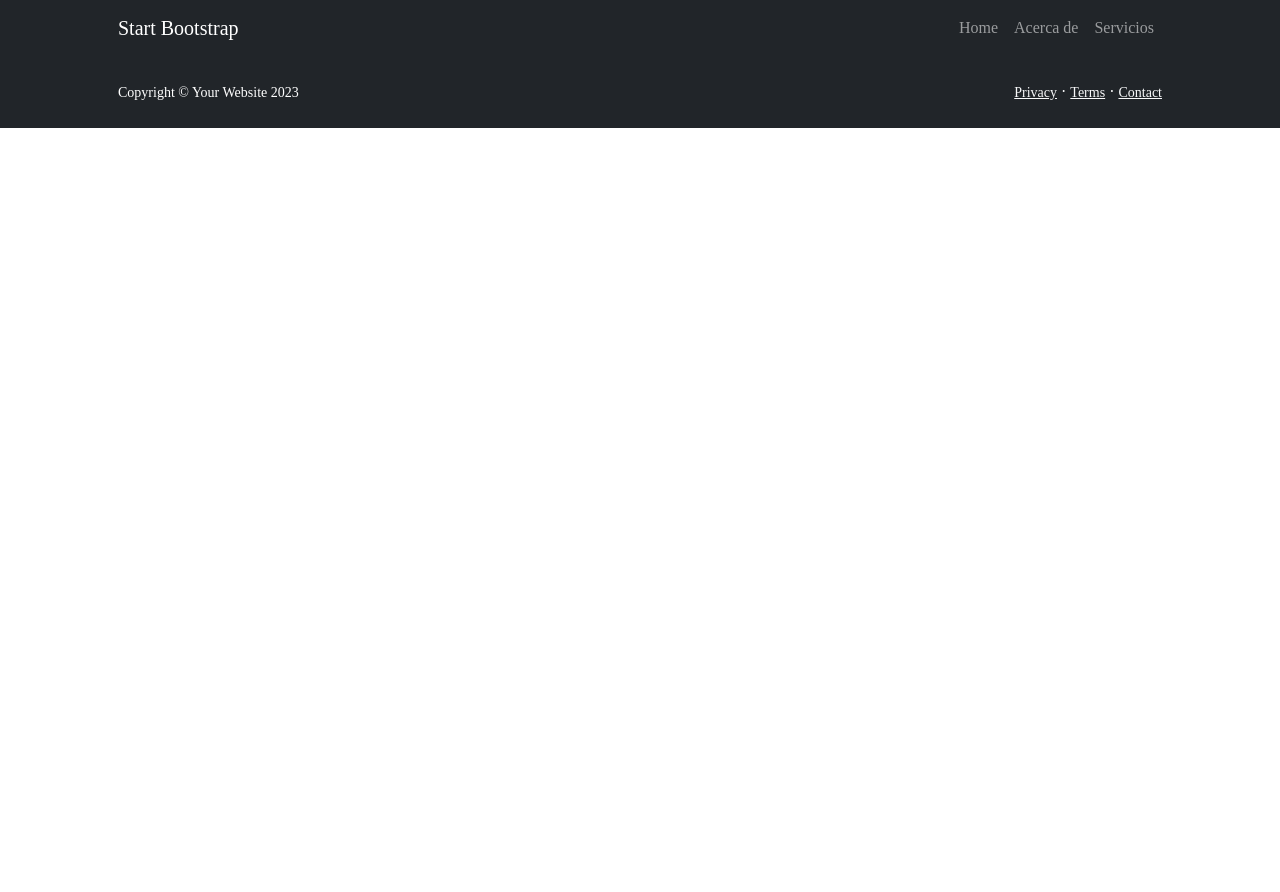
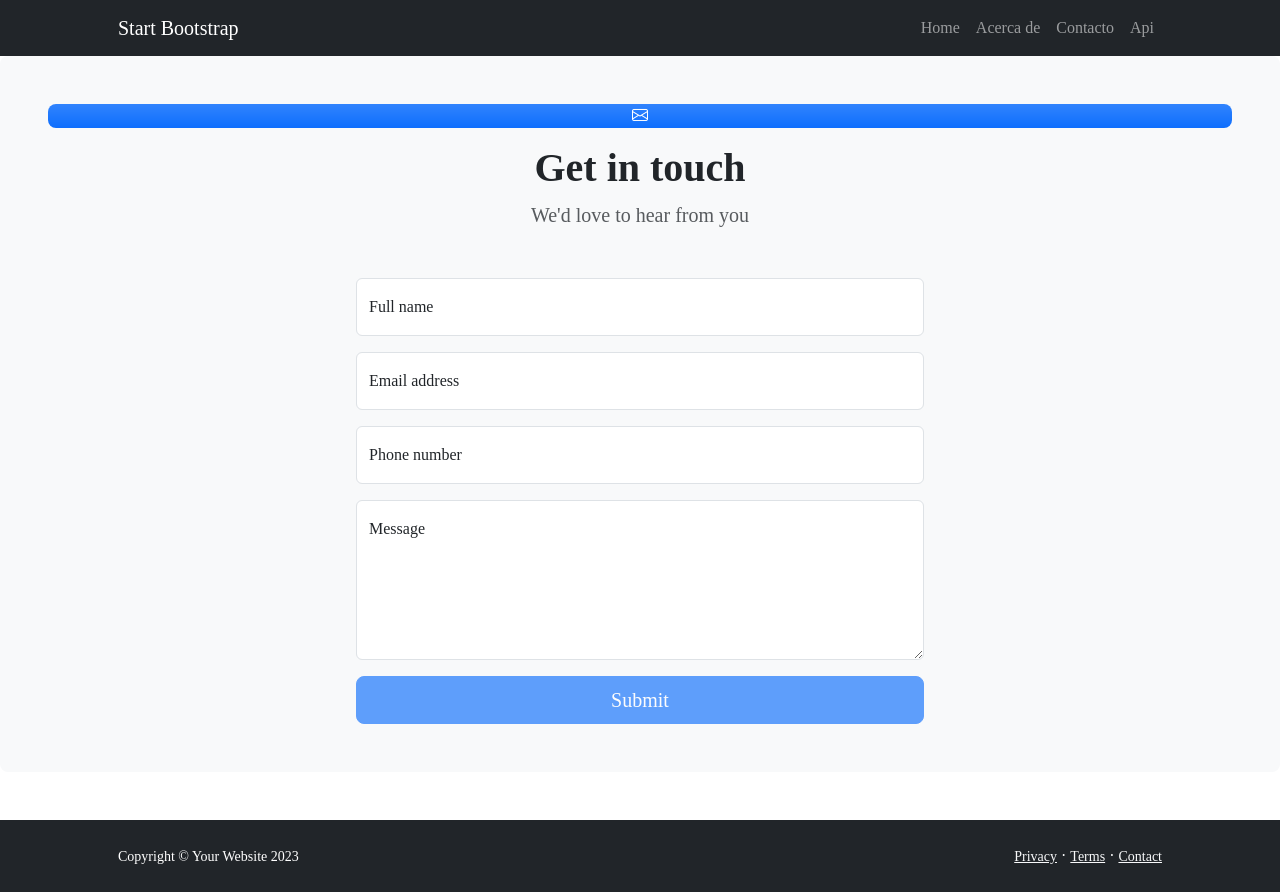
Before and after one commit to Juankyyy/vue-app, a Vue app: page /contact in a window 1280 px wide. Before the commit the page ends 800 px from the top, so only its background shows below. Built offline with nearby package versions, Linux system fonts and the light colour scheme; a web font is replaced by a local one.

Commit message:
feat: Contact Page

```diff
--- a/src/components/BusinessNavbar.vue
+++ b/src/components/BusinessNavbar.vue
@@ -7,7 +7,8 @@
                 <ul class="navbar-nav ms-auto mb-2 mb-lg-0">
                     <li class="nav-item"><router-link class="nav-link" to="/">Home</router-link></li>
                     <li class="nav-item"><router-link class="nav-link" to="/about">Acerca de</router-link></li>
-                    <li class="nav-item"><router-link class="nav-link" to="/services">Servicios</router-link></li>
+                    <li class="nav-item"><router-link class="nav-link" to="/contact">Contacto</router-link></li>
+                    <li class="nav-item"><router-link class="nav-link" to="/api">Api</router-link></li>
                 </ul>
             </div>
         </div>
@@ -15,6 +16,7 @@
 </template>
 
 <script setup>
+
 </script>
 
 <style>
--- /dev/null
+++ b/src/components/Contact/ContactSection.vue
@@ -0,0 +1,60 @@
+<template>
+    <div class="bg-light rounded-3 py-5 px-4 px-md-5 mb-5">
+        <FormTitle />
+
+        <div class="row gx-5 justify-content-center">
+            <div class="col-lg-8 col-xl-6">
+                <form id="contactForm" data-sb-form-api-token="API_TOKEN">
+                    <!-- Name input-->
+                    <div class="form-floating mb-3">
+                        <input class="form-control" id="name" type="text" placeholder="Enter your name..." data-sb-validations="required" />
+                        <label for="name">Full name</label>
+                        <div class="invalid-feedback" data-sb-feedback="name:required">A name is required.</div>
+                    </div>
+                    <!-- Email address input-->
+                    <div class="form-floating mb-3">
+                        <input class="form-control" id="email" type="email" placeholder="name@example.com" data-sb-validations="required,email" />
+                        <label for="email">Email address</label>
+                        <div class="invalid-feedback" data-sb-feedback="email:required">An email is required.</div>
+                        <div class="invalid-feedback" data-sb-feedback="email:email">Email is not valid.</div>
+                    </div>
+                    <!-- Phone number input-->
+                    <div class="form-floating mb-3">
+                        <input class="form-control" id="phone" type="tel" placeholder="(123) 456-7890" data-sb-validations="required" />
+                        <label for="phone">Phone number</label>
+                        <div class="invalid-feedback" data-sb-feedback="phone:required">A phone number is required.</div>
+                    </div>
+                    <!-- Message input-->
+                    <div class="form-floating mb-3">
+                        <textarea class="form-control" id="message" type="text" placeholder="Enter your message here..." style="height: 10rem" data-sb-validations="required"></textarea>
+                        <label for="message">Message</label>
+                        <div class="invalid-feedback" data-sb-feedback="message:required">A message is required.</div>
+                    </div>
+                    <!-- Submit success message-->
+                    <!---->
+                    <!-- This is what your users will see when the form-->
+                    <!-- has successfully submitted-->
+                    <div class="d-none" id="submitSuccessMessage">
+                        <div class="text-center mb-3">
+                            <div class="fw-bolder">Form submission successful!</div>
+                            To activate this form, sign up at
+                            <br />
+                            <a href="https://startbootstrap.com/solution/contact-forms">https://startbootstrap.com/solution/contact-forms</a>
+                        </div>
+                    </div>
+                    <!-- Submit error message-->
+                    <!---->
+                    <!-- This is what your users will see when there is-->
+                    <!-- an error submitting the form-->
+                    <div class="d-none" id="submitErrorMessage"><div class="text-center text-danger mb-3">Error sending message!</div></div>
+                    <!-- Submit Button-->
+                    <div class="d-grid"><button class="btn btn-primary btn-lg disabled" id="submitButton" type="submit">Submit</button></div>
+                </form>
+            </div>
+        </div>
+    </div>
+</template>
+
+<script setup>
+import FormTitle from './FormTitle.vue';
+</script>
--- /dev/null
+++ b/src/components/Contact/FormTitle.vue
@@ -0,0 +1,11 @@
+<template>
+    <div class="text-center mb-5">
+        <div class="feature bg-primary bg-gradient text-white rounded-3 mb-3"><i class="bi bi-envelope"></i></div>
+        <h1 class="fw-bolder">Get in touch</h1>
+        <p class="lead fw-normal text-muted mb-0">We'd love to hear from you</p>
+    </div>
+</template>
+
+<script setup>
+
+</script>
--- a/src/router/index.js
+++ b/src/router/index.js
@@ -3,7 +3,8 @@ import { createRouter, createWebHistory } from "vue-router"; // Vue Router
 // Imports de Componentes
 import HomePage from "@/views/HomePage.vue";
 import AboutPage from "@/views/AboutPage.vue";
-import ServicesPage from "@/views/ServicesPage.vue";
+import ContactPage from "@/views/ContactPage.vue";
+import ApiPage from "@/views/ApiPage.vue";
 
 // Constantes para guardar un array de objetos
 const routes = [
@@ -20,10 +21,16 @@ const routes = [
         meta: { title: 'About' }
     },
     {
-        name: "ServicesPage",
-        path: "/services",
-        component: ServicesPage,
-        meta: { title: 'Services' }
+        name: "ContactPage",
+        path: "/contact",
+        component: ContactPage,
+        meta: { title: 'Contact' }
+    },
+    {
+        name: "ApiPage",
+        path: "/api",
+        component: ApiPage,
+        meta: { title: 'Api' }
     }
 ];
 
--- /dev/null
+++ b/src/views/ContactPage.vue
@@ -0,0 +1,7 @@
+<template>
+    <ContactSection />
+</template>
+
+<script setup>
+import ContactSection from '@/components/Contact/ContactSection.vue';
+</script>
--- a/src/views/ServicesPage.vue
+++ /dev/null
@@ -1,11 +0,0 @@
-<template>
-    <h1>Services</h1>
-</template>
-
-<script setup>
-
-</script>
-
-<style>
-
-</style>
```
Also changed, not shown: src/components/Contact/FormContact.vue (added, +9 -0 lines).
